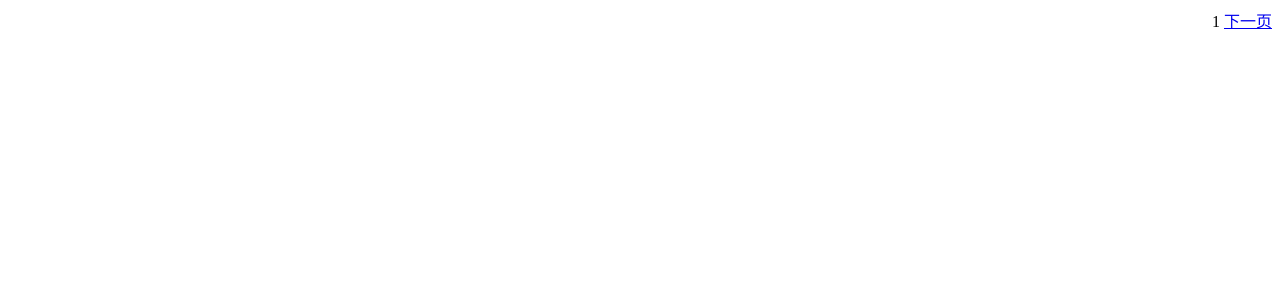
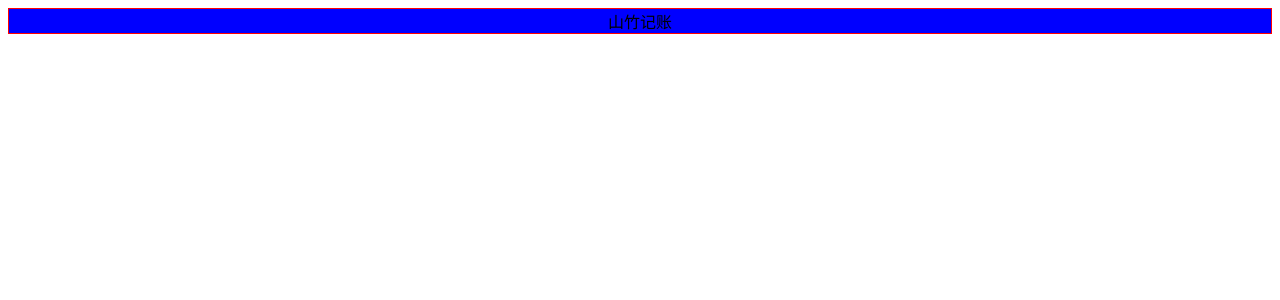
Before and after one commit to Mianxiong/react-mangosteen-1, a React (Vite) app: page /welcome/1 in a window 1280 px wide. Shown: the top 300 px of the page. Built offline with nearby package versions, Linux system fonts and the light colour scheme.

Commit message:
使用styled components

```diff
--- a/package.json
+++ b/package.json
@@ -12,14 +12,18 @@
   },
   "dependencies": {
     "@react-spring/web": "9.7.2",
+    "classnames": "2.3.2",
     "react": "18.2.0",
     "react-dom": "18.2.0",
-    "react-router-dom": "6.4.2"
+    "react-router-dom": "6.4.2",
+    "sass": "1.62.0",
+    "styled-components": "5.3.6"
   },
   "devDependencies": {
     "@antfu/eslint-config": "0.38.4",
     "@types/react": "18.0.34",
     "@types/react-dom": "18.0.11",
+    "@types/styled-components": "5.1.26",
     "@vitejs/plugin-react": "3.1.0",
     "eslint": "8.38.0",
     "typescript": "5.0.4",
--- a/src/layouts/WelcomeLayout.tsx
+++ b/src/layouts/WelcomeLayout.tsx
@@ -17,7 +17,7 @@ export const WelcomeLayout: React.FC = () => {
   })
   return transitions((style, pathname) => {
     return <animated.div key={pathname} style={style}>
-      <div style={{ textAlign: 'right' }}>
+      <div style={{ textAlign: 'center' }}>
         {/* {不显示最新的outlet，显示缓存的，用map来做缓存} */}
         {map.current[pathname]}
       </div>
--- /dev/null
+++ b/src/pages/Welcome1.module.css
@@ -0,0 +1,15 @@
+.wrapper {
+  border: 1px solid red;
+}
+
+.wrapper:hover {
+  background-color: red;
+}
+
+.blue {
+  background-color: blue;
+}
+
+:global(.frank) {
+  border: 1px solid red;
+}
--- /dev/null
+++ b/src/pages/Welcome1.module.min.css
@@ -0,0 +1 @@
+.wrapper{border:1px solid red}.wrapper:hover{background-color:red}.blue{background-color:blue}:global(.frank){border:1px solid red}
--- /dev/null
+++ b/src/pages/Welcome1.module.scss
@@ -0,0 +1,15 @@
+.wrapper {
+    border: 1px solid red;
+
+    &:hover {
+        background-color: red;
+    }
+}
+
+.blue{
+    background-color: blue;
+}
+
+:global(.frank) {
+    border: 1px solid red;
+}
--- a/src/pages/Welcome1.tsx
+++ b/src/pages/Welcome1.tsx
@@ -1,7 +1,10 @@
-import { NavLink } from "react-router-dom"
+import c from 'classnames'
+import s from './Welcome1.module.scss'
 
 export const Welcome1: React.FC = () => {
   return (
-      <div> 1 <NavLink to="/welcome/2" >下一页</NavLink></div>
+    <div className={c([s.wrapper, s.blue, 'hmx'])}>
+      山竹记账
+    </div>
   )
 }
--- a/src/pages/Welcome2.tsx
+++ b/src/pages/Welcome2.tsx
@@ -1,7 +1,22 @@
-import { NavLink } from "react-router-dom"
-
+import styled from 'styled-components';
+const Div = styled.div`
+  border: 1px solid red;
+  &:hover{
+    background: red;
+  }
+`
+const BlueBox = styled(Div)`
+  border-color: blue;
+`
 export const Welcome2: React.FC = () => {
   return (
-      <div> 2 <NavLink to="/welcome/3" >下一页</NavLink></div>
+    <div>
+      <Div>
+        Hi
+      </Div>
+      <BlueBox>
+        hi
+      </BlueBox>
+    </div>
   )
 }
```
Also changed, not shown: 1 other file (tests, documents, lock files or other folders).
